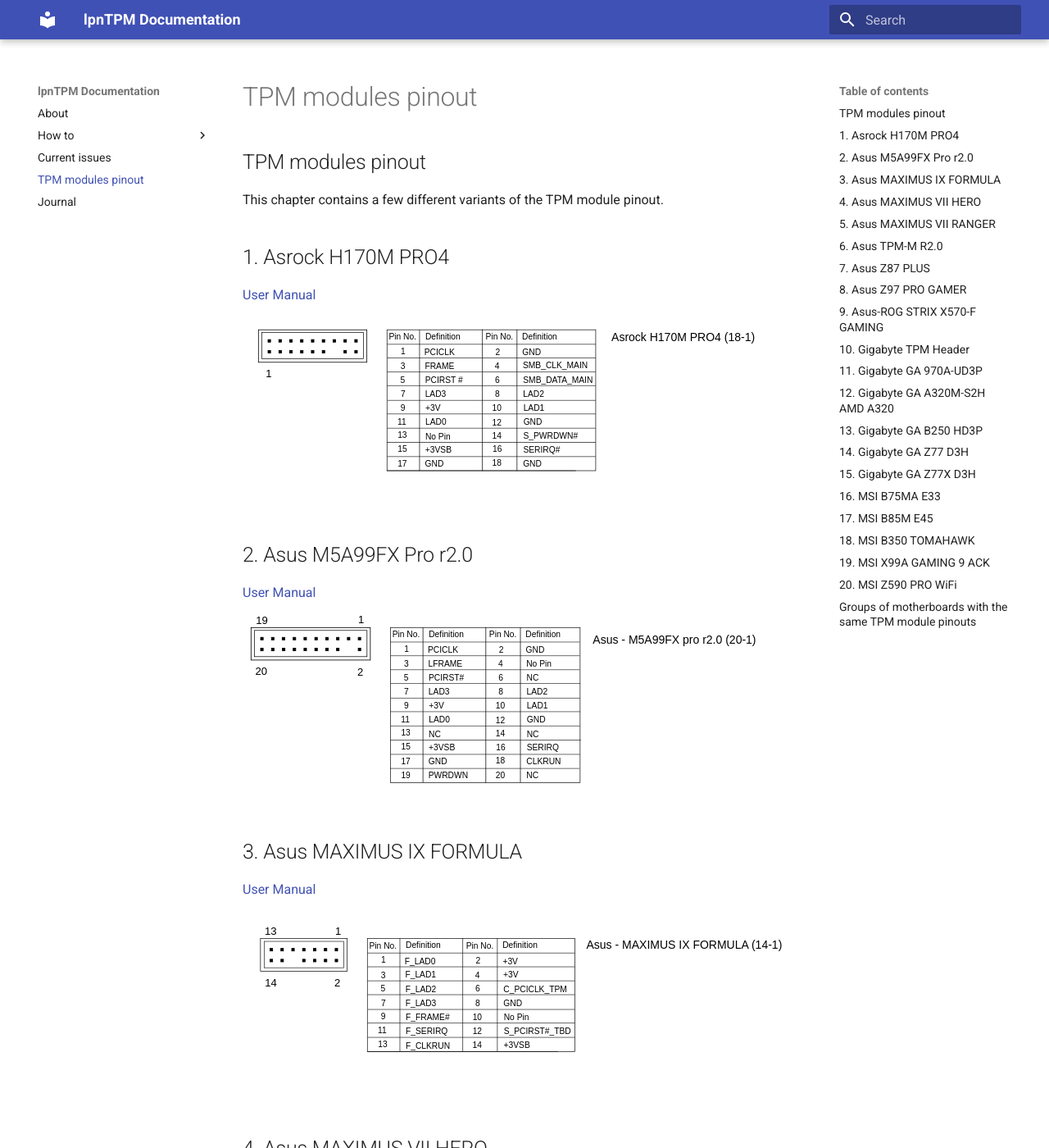
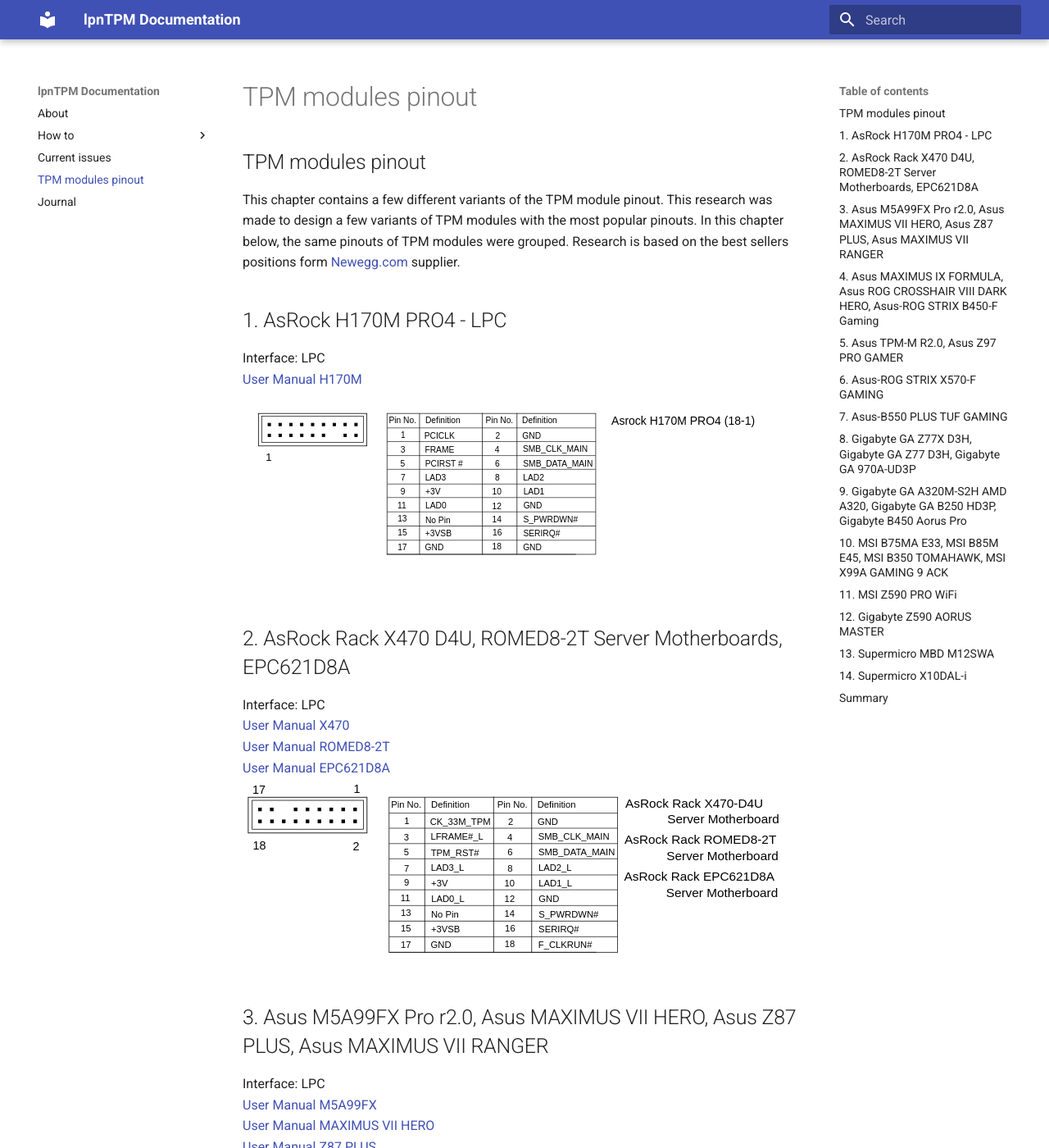
Before and after one commit to lpn-plant/lpntpm-docs, an MkDocs documentation site: the page built from docs/TPMmodulePinout.md, in a window 1280 px wide and 1400 px high. Shown: the whole window at 82% size. Built offline with MkDocs 1.6.1 and Material for MkDocs 9.7.7, drawn with Linux system fonts in a browser that asks for light colours; some of the changed text lies outside the part shown.

Commit message:
Update TPMpinouts chapter

```diff
--- a/docs/TPMmodulePinout.md
+++ b/docs/TPMmodulePinout.md
@@ -1,84 +1,91 @@
 ## TPM modules pinout
-This chapter contains a few different variants of the TPM module pinout.
+This chapter contains a few different variants of the TPM module pinout. This research was made to design a few variants of TPM modules with the most popular pinouts. In this chapter below, the same pinouts of TPM modules were grouped.
+Research is based on the best sellers positions form [Newegg.com](https://www.newegg.com/) supplier.
 
-## 1. Asrock H170M PRO4
-[User Manual](https://download.asrock.com/Manual/H170M%20Pro4.pdf)
+## 1. AsRock H170M PRO4 - LPC
+Interface: LPC</br>
+[User Manual H170M](https://download.asrock.com/Manual/H170M%20Pro4.pdf)
 ![Flash](images/pinouts/Asrock-H170M PRO4.svg)
 
-## 2. Asus M5A99FX Pro r2.0
-[User Manual](https://images10.newegg.com/UploadFilesForNewegg/itemintelligence/ASUS/E7472_M5A99FX_PRO_R21401484751352.pdf)
+## 2. AsRock Rack X470 D4U, ROMED8-2T Server Motherboards, EPC621D8A
+Interface: LPC</br>
+[User Manual X470](https://download.asrock.com/Manual/X470D4U.pdf) </br>
+[User Manual ROMED8-2T](https://download.asrock.com/Manual/ROMED8-2T.pdf) </br>
+[User Manual EPC621D8A](https://download.asrock.com/Manual/EPC621D8A.pdf)
+![Flash](images/pinouts/AsRock Rack X470 D4U Server.svg)
+
+## 3. Asus M5A99FX Pro r2.0, Asus MAXIMUS VII HERO, Asus Z87 PLUS, Asus MAXIMUS VII RANGER
+Interface: LPC</br>
+[User Manual M5A99FX](https://images10.newegg.com/UploadFilesForNewegg/itemintelligence/ASUS/E7472_M5A99FX_PRO_R21401484751352.pdf) </br>
+[User Manual MAXIMUS VII HERO](http://dlcdnet.asus.com/pub/ASUS/mb/LGA1150/MAXIMUS-VII-HERO/E9192_Maximus_Vii_Hero.pdf) </br>
+[User Manual Z87 PLUS](https://images10.newegg.com/UploadFilesForNewegg/itemintelligence/ASUS/E7831_Z87_PLUS1403687574304.pdf) </br>
+[User Manual MAXIMUS VII RANGER](https://dlcdnets.asus.com/pub/ASUS/mb/LGA1150/MAXIMUS-VII-RANGER/E9798_maximus_vii_ranger_ug_v2_WEB.pdf)
 ![Flash](images/pinouts/Asus-M5A99FX Pro r2.0.svg)
 
-## 3. Asus MAXIMUS IX FORMULA
-[User Manual](http://dlcdnet.asus.com/pub/ASUS/mb/LGA1151/MAXIMUS_IX_FORMULA/E12314_MAXIMUS_IX_FORMULA_UM_V3_WEB.pdf)
+## 4. Asus MAXIMUS IX FORMULA, Asus ROG CROSSHAIR VIII DARK HERO, Asus-ROG STRIX B450-F Gaming
+Interface: LPC</br>
+[User Manual MAXIMUS IX FORMULA](http://dlcdnet.asus.com/pub/ASUS/mb/LGA1151/MAXIMUS_IX_FORMULA/E12314_MAXIMUS_IX_FORMULA_UM_V3_WEB.pdf)</br>
+[User Manual ROG CROSSHAIR](https://media.s-bol.com/Bnx1GRw6DXXo/original.pdf)</br>
+[User Manual B450-F](https://www.bhphotovideo.com/lit_files/403638.pdf)
 ![Flash](images/pinouts/Asus-MAXIMUS IX FORMULA.svg)
 
-## 4. Asus MAXIMUS VII HERO
-[User Manual](http://dlcdnet.asus.com/pub/ASUS/mb/LGA1150/MAXIMUS-VII-HERO/E9192_Maximus_Vii_Hero.pdf)
-![Flash](images/pinouts/Asus-MAXIMUS VII HERO.svg)
-
-## 5. Asus MAXIMUS VII RANGER
-[User Manual](https://dlcdnets.asus.com/pub/ASUS/mb/LGA1150/MAXIMUS-VII-RANGER/E9798_maximus_vii_ranger_ug_v2_WEB.pdf)
-![Flash](images/pinouts/Asus-MAXIMUS VII RANGER.svg)
-
-## 6. Asus TPM-M R2.0
-[User Manual](https://www.manualslib.com/manual/1447187/Asus-Tpm-M-R2-0.html)
+## 5. Asus TPM-M R2.0, Asus Z97 PRO GAMER
+Interface: LPC</br>
+[User Manual TPM-M](https://www.manualslib.com/manual/1447187/Asus-Tpm-M-R2-0.html)</br>
+[User Manual Z97 PRO GAMER](https://dlcdnets.asus.com/pub/ASUS/mb/LGA1150/Z97-PRO_GAMER/E10265_Z97-PRO_GAMER_Guide_v2_web_hi_res.pdf)
 ![Flash](images/pinouts/Asus-TPM-M R2.0.svg)
 
-## 7. Asus Z87 PLUS
-[User Manual](https://images10.newegg.com/UploadFilesForNewegg/itemintelligence/ASUS/E7831_Z87_PLUS1403687574304.pdf)
-![Flash](images/pinouts/Asus-Z87-PLUS.svg)
-
-## 8. Asus Z97 PRO GAMER
-[User Manual](https://dlcdnets.asus.com/pub/ASUS/mb/LGA1150/Z97-PRO_GAMER/E10265_Z97-PRO_GAMER_Guide_v2_web_hi_res.pdf)
-![Flash](images/pinouts/Asus-Z97-PRO GAMER.svg)
-
-## 9. Asus-ROG STRIX X570-F GAMING
+## 6. Asus-ROG STRIX X570-F GAMING
+Interface: SPI</br>
 [User Manual](https://gamingprofy.com/wp-content/uploads/2021/06/E15827_ROG_STRIX_X570-F_GAMING_UM_v2_WEB.pdf)
 ![Flash](images/pinouts/Asus-ROG STRIX X570-F GAMING.svg)
 
-## 10. Gigabyte TPM Header
-![Flash](images/pinouts/Gigabyte TPM Header pinout.svg)
+## 7. Asus-B550 PLUS TUF GAMING
+Interface: SPI</br>
+[User Manual](https://dlcdnets.asus.com/pub/ASUS/mb/SocketAM4/TUF_GAMING_B550-PLUS/E16576_TUF_GAMING_B550-PLUS_UM_WEB.pdf)
+![Flash](images/pinouts/Asus-B550-PLUS.svg)
 
-## 11. Gigabyte GA 970A-UD3P
-[User Manual](https://download1.gigabyte.com/Files/Manual/mb_manual_ga-970a-ud3p_e.pdf)
-![Flash](images/pinouts/Gigabyte-GA-970A-UD3P.svg)
+## 8. Gigabyte GA Z77X D3H, Gigabyte GA Z77 D3H, Gigabyte GA 970A-UD3P
+Interface: LPC</br>
+[User Manual Z77X D3H](https://download1.gigabyte.com/Files/Manual/mb_manual_ga-z77x-d3h_e.pdf)</br>
+[User Manual Z77 D3H](https://download1.gigabyte.com/Files/Manual/mb_manual_ga-z77x-d3h_e.pdf)</br>
+[User Manual 970A-UD3P](https://download1.gigabyte.com/Files/Manual/mb_manual_ga-970a-ud3p_e.pdf)
+![Flash](images/pinouts/Gigabyte-GA-Z77X-D3H.svg)
 
-## 12. Gigabyte GA A320M-S2H AMD A320
-[User Manual](https://gzhls.at/blob/ldb/0/a/1/c/f15c2f507a34fa4fb5f2d78875ef5477838c.pdf)
+## 9. Gigabyte GA A320M-S2H AMD A320, Gigabyte GA B250 HD3P, Gigabyte B450 Aorus Pro
+Interface: LPC</br>
+[User Manual A320M-S2H](https://gzhls.at/blob/ldb/0/a/1/c/f15c2f507a34fa4fb5f2d78875ef5477838c.pdf)</br>
+[User Manual B250 HD3P](https://download.gigabyte.com/FileList/Manual/mb_manual_ga-b250-hd3p_e.pdf)</br>
+[User Manual B450 AORUS PRO](https://download.gigabyte.com/FileList/Manual/mb_manual_b450-aorus-pro-wifi_1002_e_190528.pdf)
 ![Flash](images/pinouts/Gigabyte-GA-A320M-S2H-AMD-A320.svg)
 
-## 13. Gigabyte GA B250 HD3P
-[User Manual](https://download.gigabyte.com/FileList/Manual/mb_manual_ga-b250-hd3p_e.pdf)
-![Flash](images/pinouts/Gigabyte-GA-B250-HD3P.svg)
-
-## 14. Gigabyte GA Z77 D3H
-[User Manual](https://download1.gigabyte.com/Files/Manual/mb_manual_ga-z77x-d3h_e.pdf)
-![Flash](images/pinouts/Gigabyte-GA-Z77-D3H.svg)
-
-## 15. Gigabyte GA Z77X D3H
-[User Manual](https://download1.gigabyte.com/Files/Manual/mb_manual_ga-z77x-d3h_e.pdf)
-![Flash](images/pinouts/Gigabyte-GA-Z77X-D3H.svg)
-
-## 16. MSI B75MA E33
-[User Manual](https://www.msi.com/Motherboard/b75ma-e33/support#down-manual)
+## 10. MSI B75MA E33, MSI B85M E45, MSI B350 TOMAHAWK, MSI X99A GAMING 9 ACK
+Interface: LPC</br>
+[User Manual B75MA E33](https://www.msi.com/Motherboard/b75ma-e33/support#down-manual)</br>
+[User Manual B85M E45](https://pl.msi.com/Motherboard/B85M-E45/support#down-manual)</br>
+[User Manual TOMAHAWK](https://pl.msi.com/Motherboard/B350-TOMAHAWK/support#down-manual)</br>
+[User Manual X99A](https://www.msi.com/Motherboard/x99a-gaming-9-ack/support#down-manual)
 ![Flash](images/pinouts/MSI-B75MA-E33.svg)
 
-## 17. MSI B85M E45
-[User Manual](https://pl.msi.com/Motherboard/B85M-E45/support#down-manual)
-![Flash](images/pinouts/MSI-B85M-E45.svg)
-
-## 18. MSI B350 TOMAHAWK
-[User Manual](https://pl.msi.com/Motherboard/B350-TOMAHAWK/support#down-manual)
-![Flash](images/pinouts/MSI-B350 TOMAHAWK.svg)
-
-## 19. MSI X99A GAMING 9 ACK
-[User Manual](https://www.msi.com/Motherboard/x99a-gaming-9-ack/support#down-manual)
-![Flash](images/pinouts/MSI-X99A GAMING 9 ACK.svg)
-
-## 20. MSI Z590 PRO WiFi
-[User Manual](https://www.msi.com/Motherboard/Z590-PRO-WIFI/support#down-manual)
+## 11. MSI Z590 PRO WiFi
+Interface: SPI</br>
+[User Manual Z590](https://www.msi.com/Motherboard/Z590-PRO-WIFI/support#down-manual)
 ![Flash](images/pinouts/MSI-Z590 PRO WiFi.svg)
 
-## Groups of motherboards with the same TPM module pinouts
-![Flash](images/pinouts/groups.svg)
+## 12. Gigabyte Z590 AORUS MASTER
+Interface: SPI</br>
+[User Manual](https://download.gigabyte.com/FileList/Manual/mb_manual_z590-aorus-master_1002_e.pdf)
+![Flash](images/pinouts/Gigabyte-Z590 AORUS MASTER.svg)
+
+## 13. Supermicro MBD M12SWA
+Interface: LPC</br>
+[User Manual](https://www.supermicro.com/Aplus/support/resources/results.cfm)
+![Flash](images/pinouts/Supermicro MBD M12SWA.svg)
+
+## 14. Supermicro X10DAL-i
+Interface: LPC</br>
+[User Manual](https://www.supermicro.com/manuals/motherboard/C600/MNL-1701.pdf)
+![Flash](images/pinouts/Supermicro X10DAL-i.svg)
+
+## Summary
+There is a relation between TPM modules pinouts at the same vendors. For typical motherboards from one and similar series, pinouts are the same. On the other hand, the same manufacturer also supports different pinouts in the case of different models of motherboards. So it couldn't be said that always the same vendor supports the same pinout. For that reason research shows 14 different pinouts.
```
Also changed, not shown: docs/images/pinouts/AsRock Rack X470 D4U Server.svg (added), docs/images/pinouts/Asus-B550-PLUS.svg (added), docs/images/pinouts/Gigabyte-Z590 AORUS MASTER.svg (added), docs/images/pinouts/Supermicro MBD M12SWA.svg (added), docs/images/pinouts/Supermicro X10DAL-i.svg (added).
